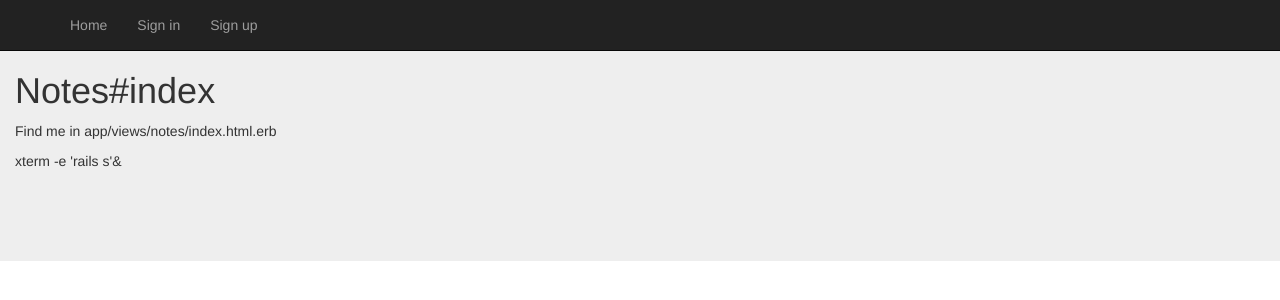
After one commit to swena56/Andy56-signup, a Rails app: page /notes/index in a window 1280 px wide. The commit adds this page. Shown: the top 300 px of the page. Run offline with Rails 7, Linux system fonts and the light colour scheme; style sheets or scripts are compiled from the project's sources; parts of the project's set-up code (start-up, migrations or seed data) failed here and were passed over; some libraries are stand-ins or nearby versions.

Commit message:
rake routes.rb

```diff
--- /dev/null
+++ b/app/assets/javascripts/notes.coffee
@@ -0,0 +1,3 @@
+# Place all the behaviors and hooks related to the matching controller here.
+# All this logic will automatically be available in application.js.
+# You can use CoffeeScript in this file: http://coffeescript.org/
--- /dev/null
+++ b/app/assets/stylesheets/notes.scss
@@ -0,0 +1,3 @@
+// Place all the styles related to the notes controller here.
+// They will automatically be included in application.css.
+// You can use Sass (SCSS) here: http://sass-lang.com/
--- /dev/null
+++ b/app/controllers/notes_controller.rb
@@ -0,0 +1,4 @@
+class NotesController < ApplicationController
+  def index
+  end
+end
--- /dev/null
+++ b/app/helpers/notes_helper.rb
@@ -0,0 +1,2 @@
+module NotesHelper
+end
--- a/app/views/layouts/application.html.erb
+++ b/app/views/layouts/application.html.erb
@@ -2,7 +2,7 @@
 <html>
   <head>
     <meta name="viewport" content="width=device-width, initial-scale=1.0">
-    <title><%= content_for?(:title) ? yield(:title) : "Test1" %></title>
+    <title><%= content_for?(:title) ? yield(:title) : "Andy56 Signup" %></title>
     <meta name="description" content="<%= content_for?(:description) ? yield(:description) : "Test1" %>">
     <%= stylesheet_link_tag 'application', media: 'all' %>
     <%= javascript_include_tag 'application' %>
--- /dev/null
+++ b/app/views/notes/index.html.erb
@@ -0,0 +1,4 @@
+<h1>Notes#index</h1>
+<p>Find me in app/views/notes/index.html.erb</p>
+
+<p>xterm -e 'rails s'&</p>
--- a/config/routes.rb
+++ b/config/routes.rb
@@ -1,4 +1,6 @@
 Rails.application.routes.draw do
+  get 'notes/index'
+
   get 'products/:id', to: 'products#show', :as => :products
   devise_for :users, :controllers => { :registrations => 'registrations' }
   devise_scope :user do
```
Also changed, not shown: test/controllers/notes_controller_test.rb (added, +9 -0 lines).
